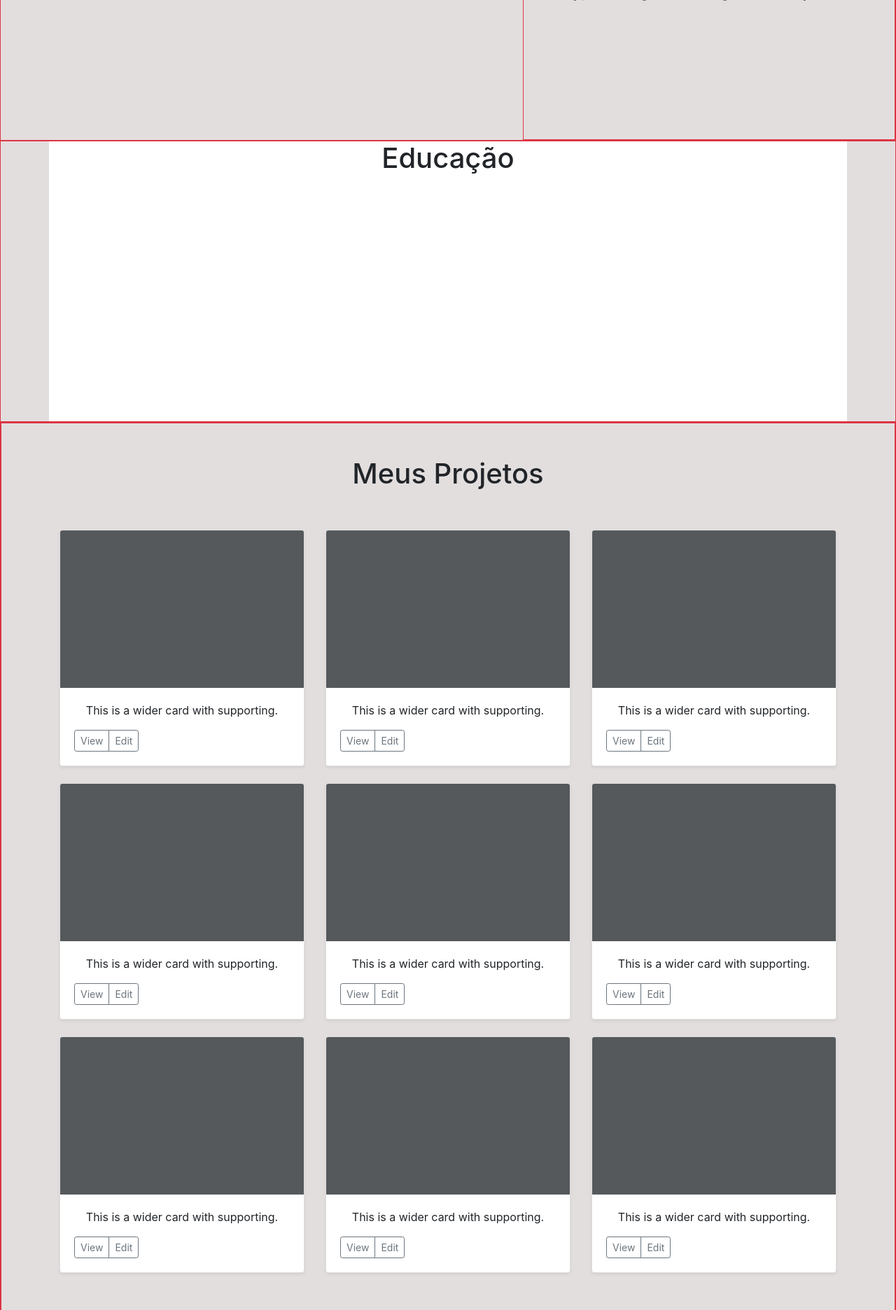
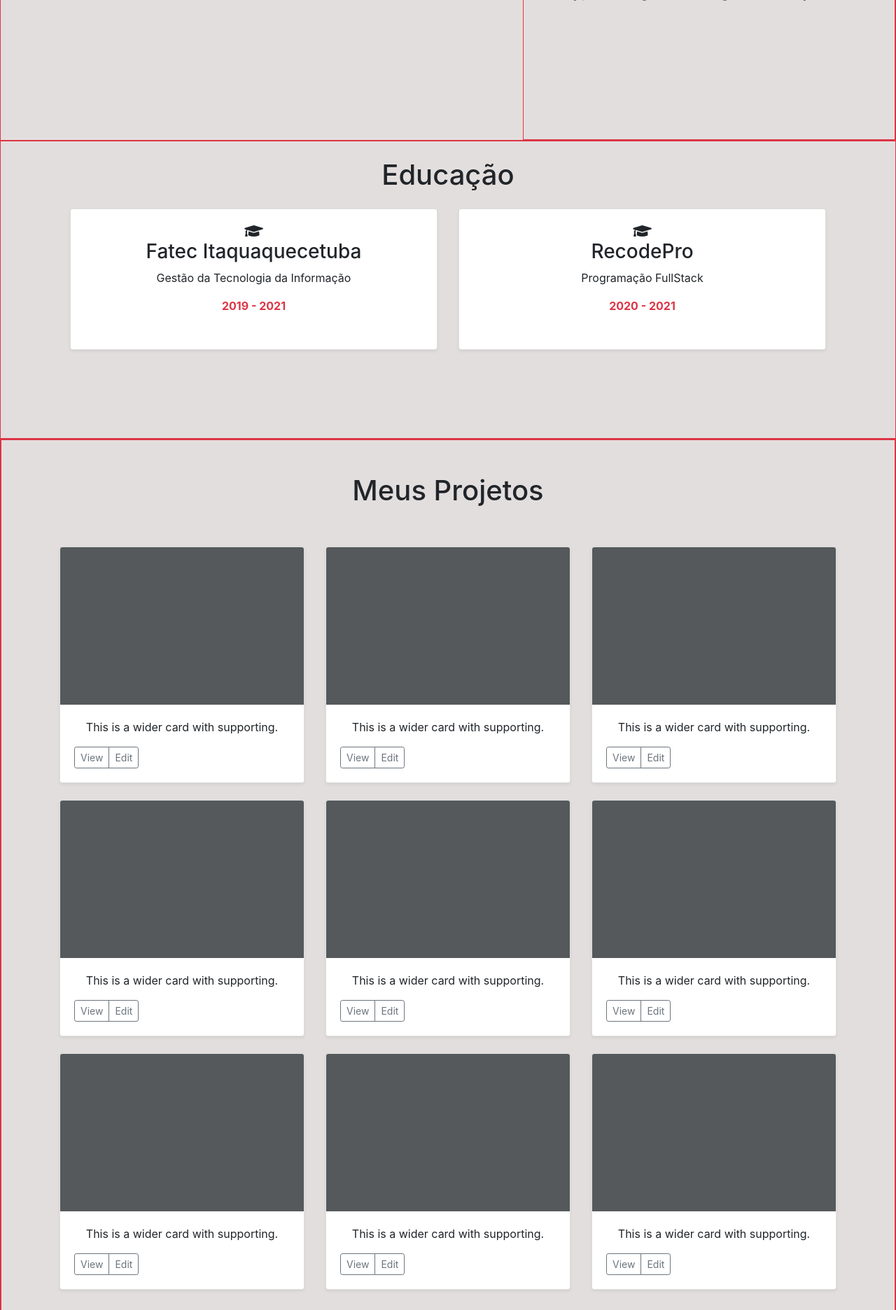
Before and after one commit to thaysouza/thaysouza.github.io, a PHP site: page / in a window 1280 px wide. Shown: the part 1401-3273 px from the top of the page at 70% size. Run offline with PHP 8.4, Linux system fonts and the light colour scheme; some libraries are stand-ins or nearby versions.

Commit message:
educacao cards

```diff
--- a/estilizacao.css
+++ b/estilizacao.css
@@ -86,48 +86,48 @@ table{
 
 .html{
 	width: 90%;
-	animation: html 5s;
+	animation: html 4s;
 }
 
 .css{
 	width: 80%;
-	animation: css 5s;
+	animation: css 4s;
 }
 
 .boots{
 	width: 70%;
-	animation: boots 5s;
+	animation: boots 4s;
 }
 
 
 .javas{
 	width: 40%;
-	animation: javas 5s;
+	animation: javas 4s;
 }
 
 .nodejs{
 	width: 40%;
-	animation: nodejs 5s;
+	animation: nodejs 4s;
 }
 
 .react{
 	width: 50%;
-	animation: react 5s;
+	animation: react 4s;
 }
 
 .php{
 	width: 60%;
-	animation: php 5s;
+	animation: php 4s;
 }
 
 .sql{
 	width: 70%;
-	animation: sql 5s;
+	animation: sql 4s;
 }
 
 .java{
 	width: 20%;
-	animation: java 5s;
+	animation: java 4s;
 }
 
 @keyframes html{
--- a/index.html
+++ b/index.html
@@ -224,14 +224,52 @@
 
 
 <div id="educacao" class="row border border border-danger m-0 p-0">
-  <div class="text-center container bg-white">
-  <div style="height: 50vh;" class=" col  d-none d-md-block ">
+  <div class="text-center container ">
+  <div style="height: 50vh;" class=" col  ">
+<h1 id="educacao" class="my-4">Educação</h1>
+<div class="row">
 
-<h1 id="educacao">Educação</h1>
+
+  <div class="col-md-6">
+    <div class="card mb-4 shadow-sm">
+      <div class="card-body">
+        <div class="card-text"  style="height: 20vh;">
+
+          <i class="fas fa-graduation-cap fa-lg"></i>
+          <h3>Fatec Itaquaquecetuba</h3>
+          <p>Gestão da Tecnologia da Informação</p>
+          <span class="text-danger font-weight-bold">2019 - 2021</span>
+
+        </div>
+        <div class="d-flex justify-content-between align-items-center">
+        </div>
+      </div>
+    </div>
+  </div>
+
+  <div class="col-md-6">
+    <div class="card mb-4 shadow-sm">
+      <div class="card-body">
+        <div class="card-text" style="height: 20vh;">
+
+          <i class="fas fa-graduation-cap fa-lg"></i>
+          <h3>RecodePro</h3>
+          <p>Programação FullStack</p>
+          <span class="text-danger font-weight-bold">2020 - 2021</span>
+
+        </div>
+        <div class="d-flex justify-content-between align-items-center">
+        </div>
+      </div>
+    </div>
+  </div>
 
 
 
 
+
+
+</div><!--row-->
 
 </div><!--fim col 1-->
 </div><!--fim text-center-->
```
